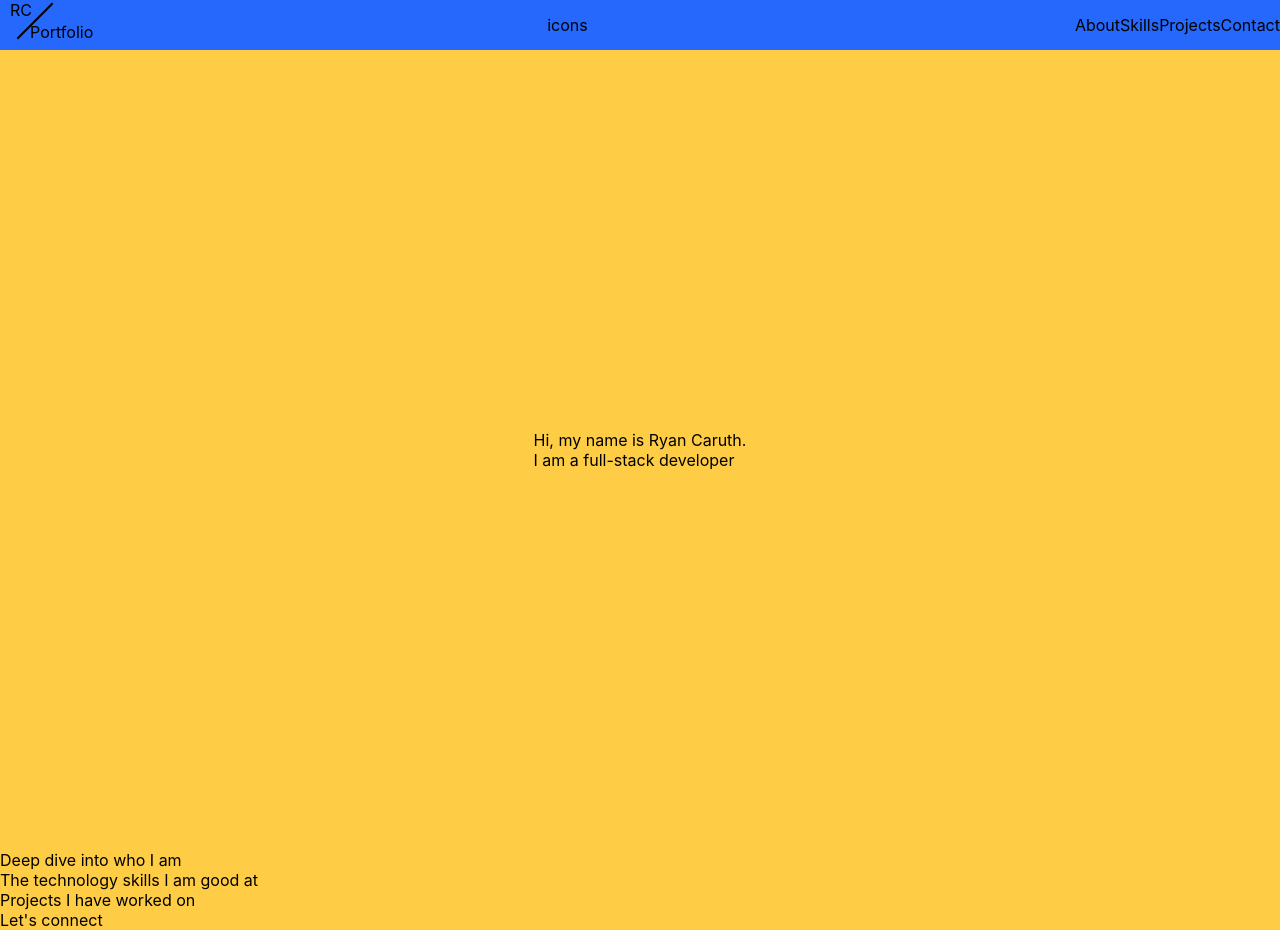
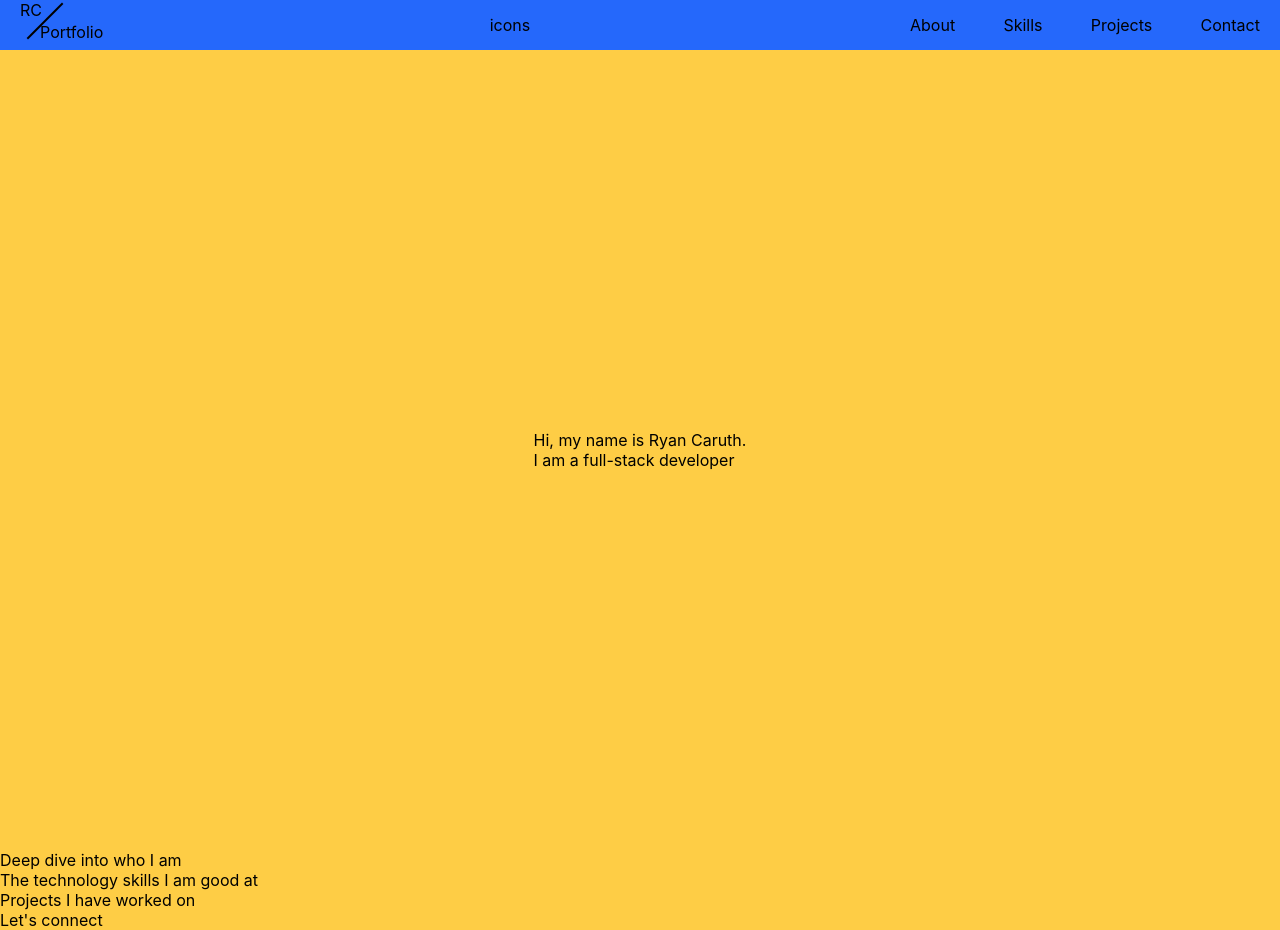
Before and after one commit to Ryan-Caruth/my-portfolio, a React (Create React App) app: page / in a window 1280 px wide. Built offline with nearby package versions, Linux system fonts and the light colour scheme.

Commit message:
styled navbar to show proper spacing

```diff
--- a/src/components/navbar/navbar.css
+++ b/src/components/navbar/navbar.css
@@ -8,12 +8,17 @@
   display: flex;
   align-items: center;
   justify-content: space-between;
-  /* padding: 20px; */
   background-color: #2568fb;
 }
 
+.nav-left {
+  display: flex;
+  align-items: center;
+  justify-content: center;
+}
+
 .logo {
-  margin-left: 10px;
+  margin-left: 20px;
   width: 50px;
   height: 50px;
 }
@@ -30,12 +35,28 @@ hr {
   margin-left: 20px;
 }
 
+.social-icons {
+  display: flex;
+  align-items: flex-start;
+  justify-content: space-around;
+  width: 175px;
+  margin-left: 40px;
+}
+
+.github-logo, .linkedin-logo, .email-logo {
+  font-size: 45px;
+}
+
 span {
   padding: 100px;
 }
 
 .sections {
   display: flex;
+  align-items: center;
+  justify-content: space-between;
+  width: 350px;
+  margin-right: 20px;
 }
 
 li {
```
